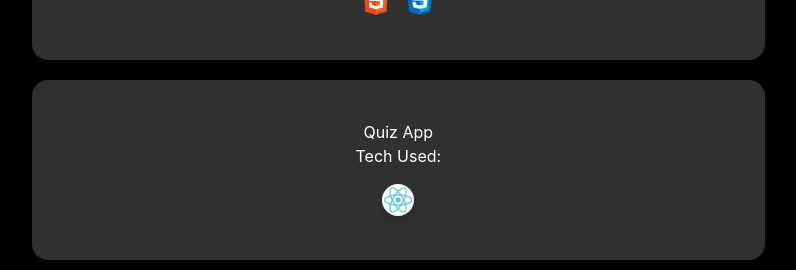
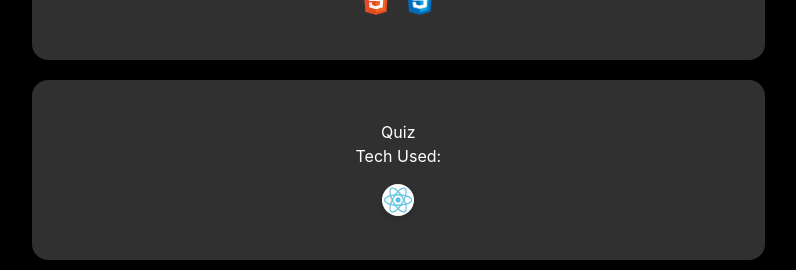
Before and after one commit to Sokleaphea/Portfolio, a React (Vite) app: page / in a window 1280 px wide. Shown: the part 1560-1830 px from the top of the page, without its empty margins (455-1251 px from the left). Built offline with nearby package versions, Linux system fonts and the light colour scheme.

Commit message:
change title

```diff
--- a/src/components/ProjectCard.jsx
+++ b/src/components/ProjectCard.jsx
@@ -31,7 +31,7 @@ const ProjectCard = () => {
                         target="_blank"
                         className="flex flex-col justify-center items-center space-y-3"
                     >
-                        Quiz App
+                        Quiz
                         <p>Tech Used:</p>
                         <div className="w-40 h-10 overflow-visible flex flex-row max-w-xs object-cover justify-center items-center rounded-full space-x-3">
                             <img src={react} alt="react" className="w-8 h-8 object-contain rounded-full shadow-md bg-white "/>
```
